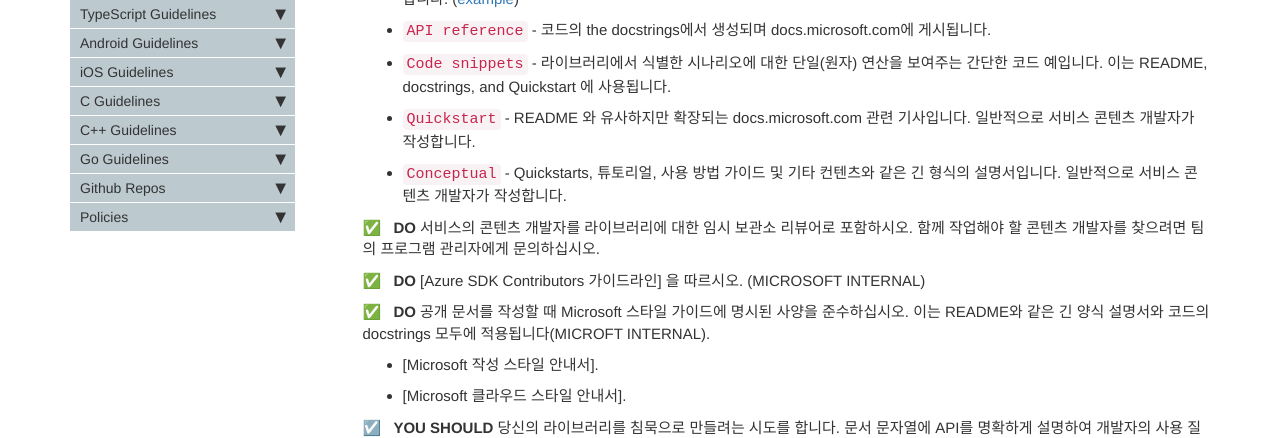
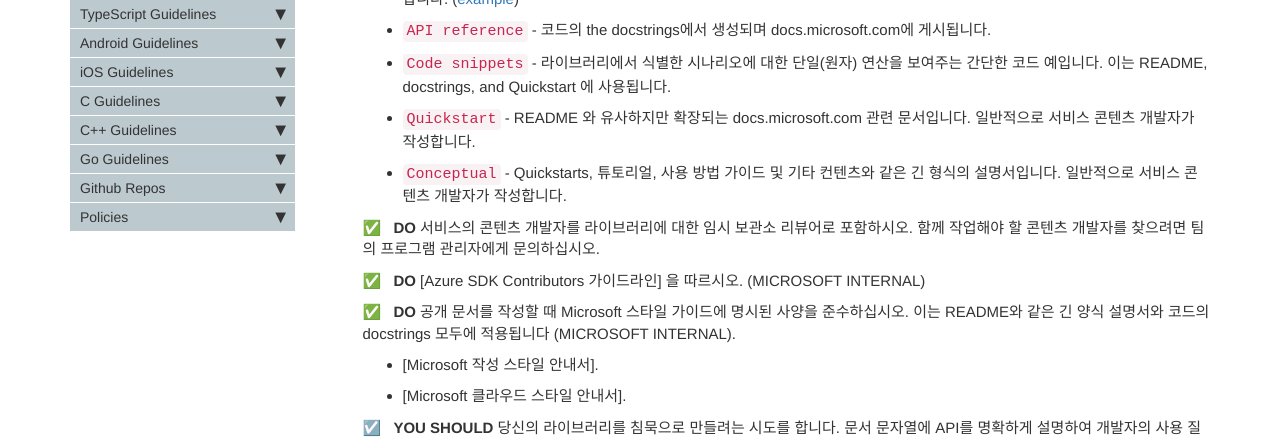
Before and after one commit to Azure/azure-sdk-korean, a Jekyll site: the page built from docs/python/documentation.md, in a window 1280 px wide and 900 px high. Shown: the part 343-781 px from the top of the window. Built offline with Jekyll 4.4.1, drawn with Linux system fonts in a browser that asks for light colours; comment, search, counter and statistics services are not loaded.

Commit message:
Update documentation.md

```diff
--- a/docs/python/documentation.md
+++ b/docs/python/documentation.md
@@ -12,14 +12,14 @@ sidebar: general_sidebar
 * `README.md` - SDK 저장소 내 라이브러리 디렉토리의 루트에 위치하며 패키지 설치 및 클라이언트 라이브러리 사용 정보를 포함합니다. ([example][README-EXAMPLE])
 * `API reference` - 코드의 the docstrings에서 생성되며 docs.microsoft.com에 게시됩니다.
 * `Code snippets` - 라이브러리에서 식별한 시나리오에 대한 단일(원자) 연산을 보여주는 간단한 코드 예입니다. 이는 README, docstrings, and Quickstart 에 사용됩니다.
-* `Quickstart` - README 와 유사하지만 확장되는 docs.microsoft.com 관련 기사입니다. 일반적으로 서비스 콘텐츠 개발자가 작성합니다.
+* `Quickstart` - README 와 유사하지만 확장되는 docs.microsoft.com 관련 문서입니다. 일반적으로 서비스 콘텐츠 개발자가 작성합니다.
 * `Conceptual` - Quickstarts, 튜토리얼, 사용 방법 가이드 및 기타 컨텐츠와 같은 긴 형식의 설명서입니다. 일반적으로 서비스 콘텐츠 개발자가 작성합니다.
 
 {% include requirement/MUST id="python-docs-content-dev" %} 서비스의 콘텐츠 개발자를 라이브러리에 대한 임시 보관소 리뷰어로 포함하시오. 함께 작업해야 할 콘텐츠 개발자를 찾으려면 팀의 프로그램 관리자에게 문의하십시오.
 
 {% include requirement/MUST id="python-docs-contributor-guide" %} [Azure SDK Contributors 가이드라인] 을 따르시오. (MICROSOFT INTERNAL)
 
-{% include requirement/MUST id="python-docs-style-guide" %} 공개 문서를 작성할 때 Microsoft 스타일 가이드에 명시된 사양을 준수하십시오. 이는 README와 같은 긴 양식 설명서와 코드의 docstrings 모두에 적용됩니다(MICROFT INTERNAL).
+{% include requirement/MUST id="python-docs-style-guide" %} 공개 문서를 작성할 때 Microsoft 스타일 가이드에 명시된 사양을 준수하십시오. 이는 README와 같은 긴 양식 설명서와 코드의 docstrings 모두에 적용됩니다 (MICROSOFT INTERNAL).
 
 * [Microsoft 작성 스타일 안내서].
 * [Microsoft 클라우드 스타일 안내서].
```
